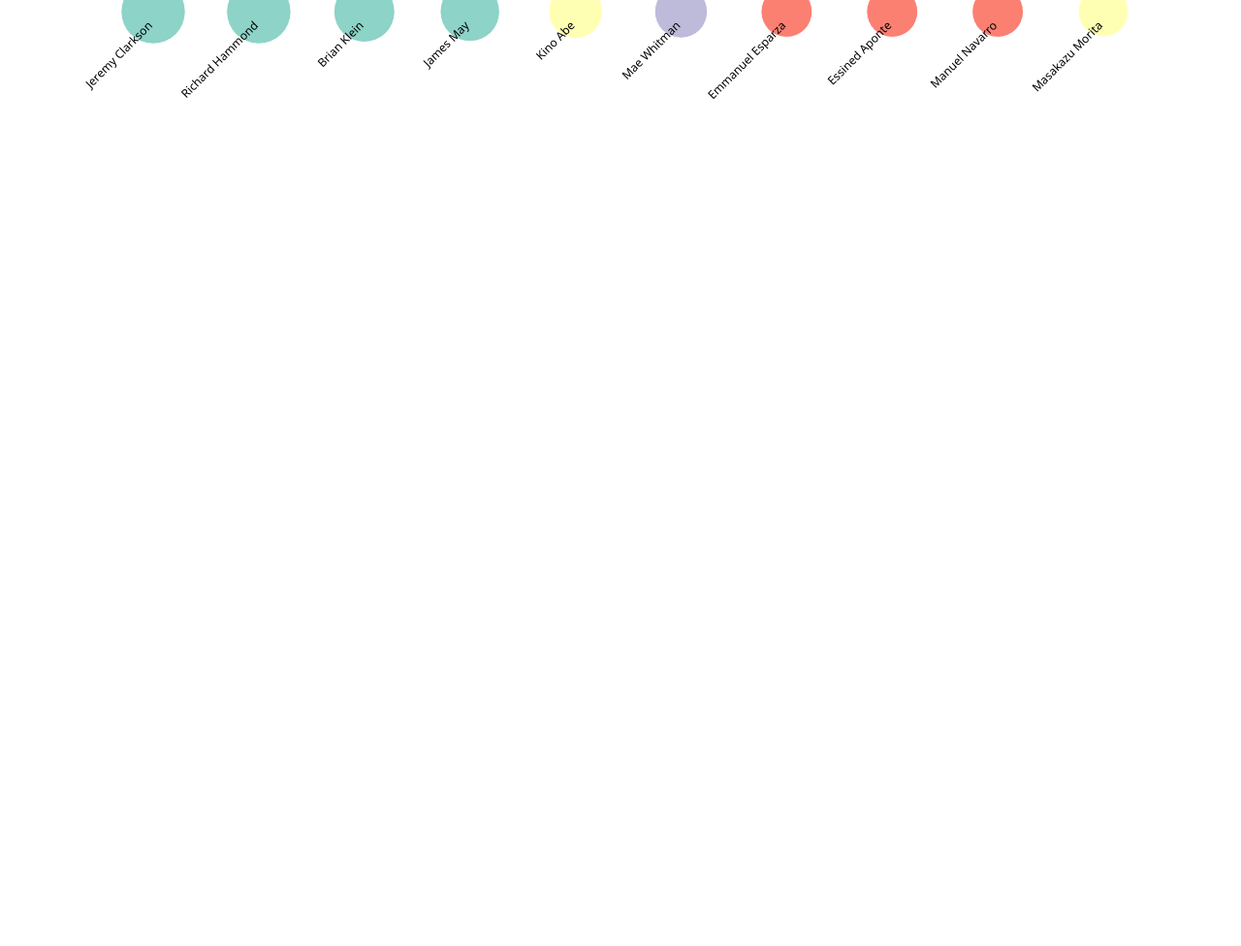
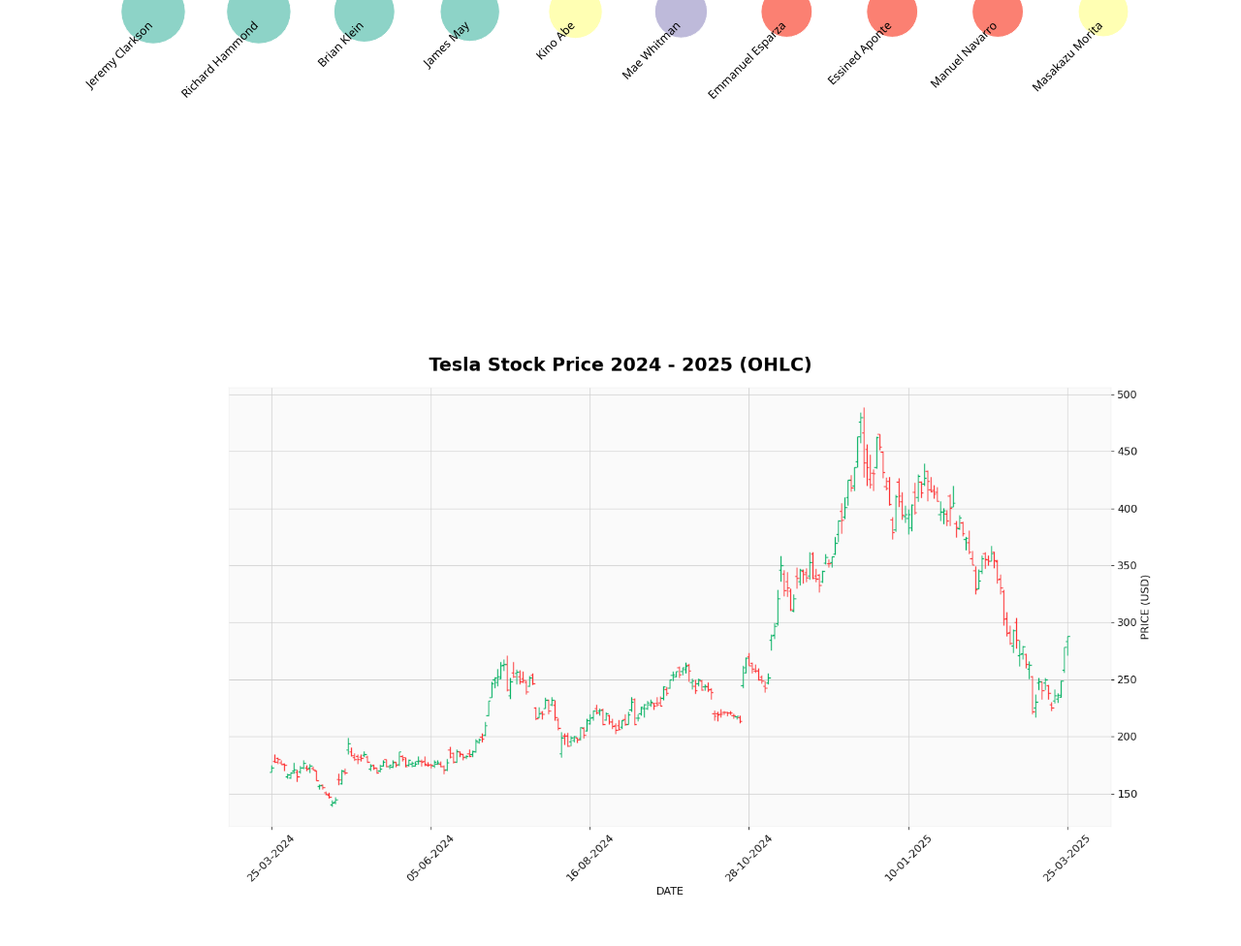
Before and after one commit to avilavida/Visualitzacio-de-dades-PAC2, a plain HTML site: page index.html in a window 1280 px wide. Shown: the part 516-1492 px from the top of the page at 97% size. Before the commit the page ends 816 px from the top, so only its background shows below. Drawn offline with nearby package versions, Linux system fonts and the light colour scheme; a script that the page names is missing.

Commit message:
Added tesla stock chart.html

```diff
--- a/index.html
+++ b/index.html
@@ -17,5 +17,9 @@
 <!-- Create a div where the graph will take place -->
 <div id="my_dataviz" style="width: 100%;"></div>
 
+<div id="image-container" style="width: 100%; text-align: center; margin-top: 30px;">
+    <img src="Tesla Stock Price 2024 - 2025 (OHLC).png" alt="Tesla Stock Price 2024 - 2025 (OHLC)" style="max-width: 100%; height: auto;" />
+</div>
+
 <!-- Link the external JavaScript file -->
 <script src="script.js"></script>
```
